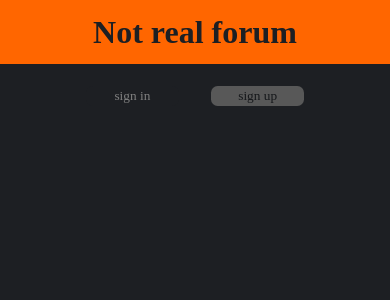
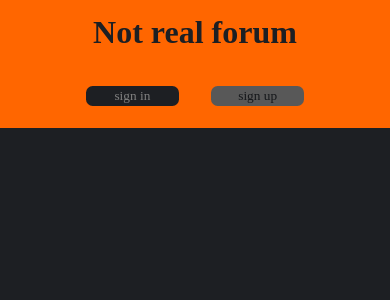
Before and after one commit to WilliamCSA04/not-real-forum, a React app in the folder client/: page / in a window 390 px wide. Shown: the top 300 px of the page. Built offline with nearby package versions, Linux system fonts and the light colour scheme; a web font is replaced by a local one.

Commit message:
Added header style for phone size

```diff
--- a/client/src/scss/Header.scss
+++ b/client/src/scss/Header.scss
@@ -9,6 +9,11 @@ $spacebetweenbuttons: 1em;
     display: table;
     &:last-child {
         height: $headerHeight;
+    }
+    div:last-child {
+        @media all and (max-width: $phonesize) {
+            background-color: $orange;
+        }
     }
 }
 
```
